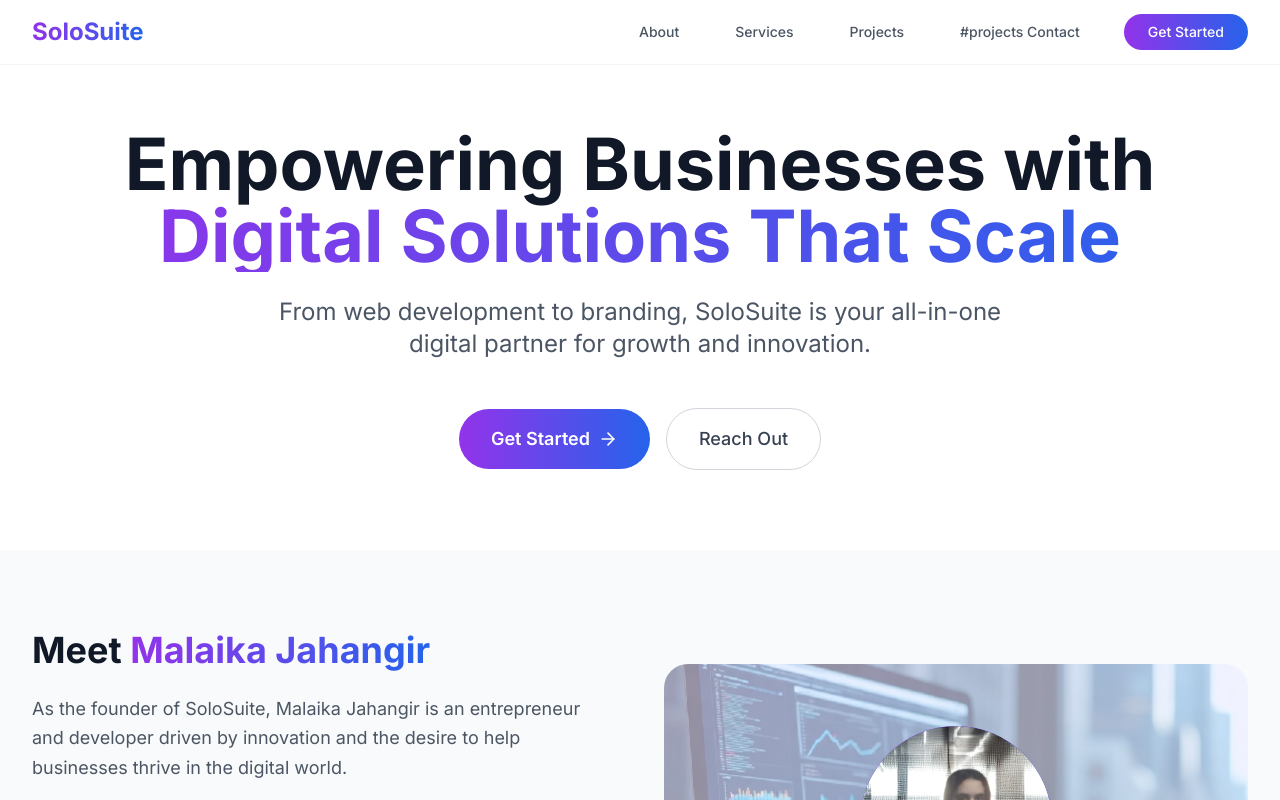
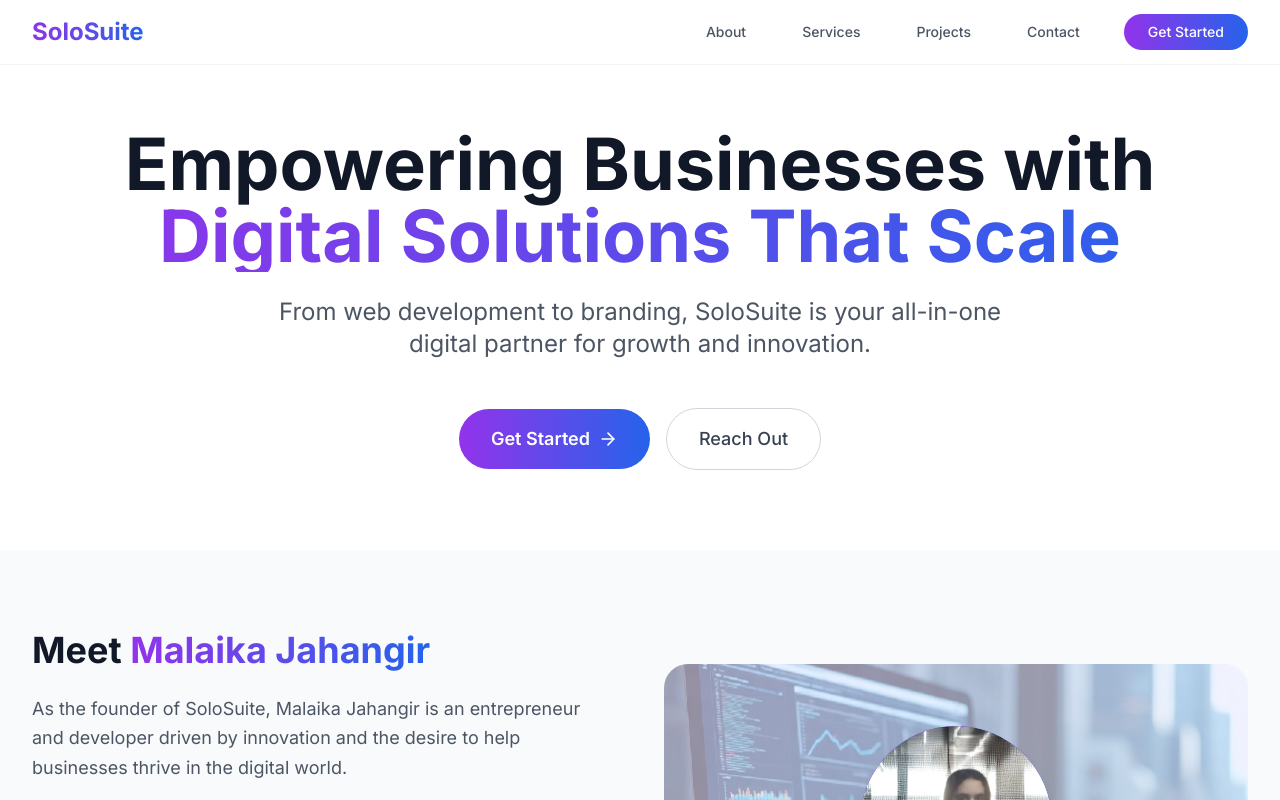
Before and after one commit to MalaikaJahangir/solosuite, a React (Vite) app: page / in a window 1280 px wide. Shown: the top 800 px of the page. Built offline with nearby package versions, Linux system fonts and the light colour scheme.

Commit message:
Fix link text for contact navigation

```diff
--- a/src/HomePage.tsx
+++ b/src/HomePage.tsx
@@ -81,7 +81,7 @@ function HomePage() {
                                 <Link
                                     to="/contact"
                                     className="text-gray-600 hover:text-gray-900 px-3 py-2 text-sm font-medium transition-colors"
-                                >#projects
+                                >
                                     Contact
                                 </Link>
                                 <HashLink
```
